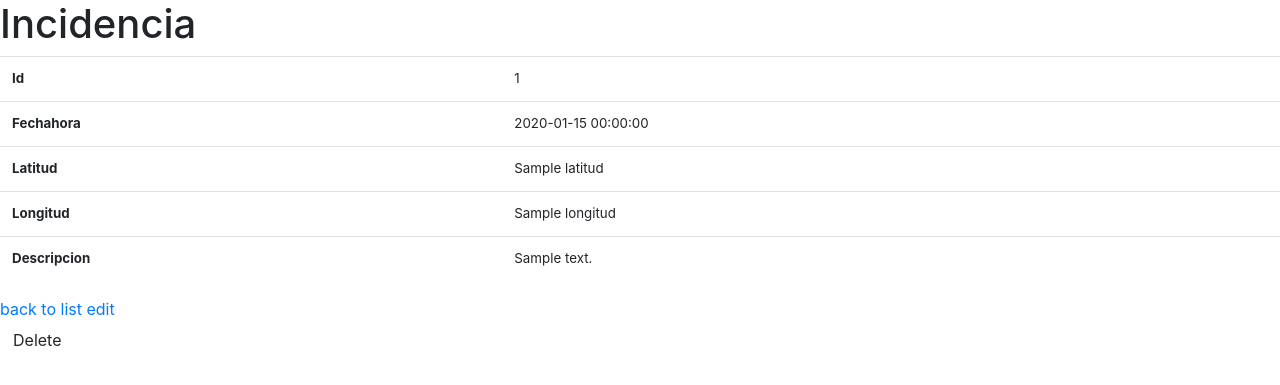
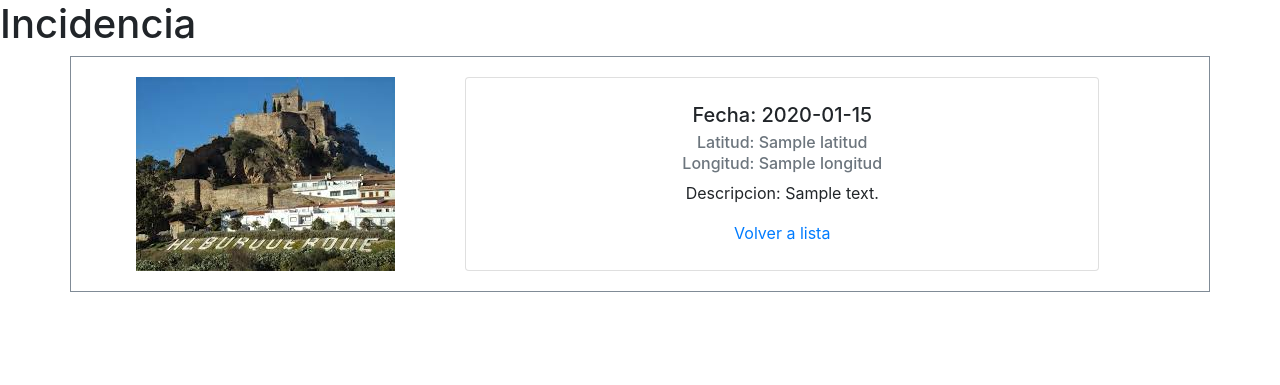
Before and after one commit to ereme/smartquercus, a Symfony app: template templates/incidencia/show.html.twig in a window 1280 px wide. Shown: the part 56-441 px from the top of the page. Run offline with Twig, Linux system fonts and the light colour scheme; the template is opened without the code that fills it: most values are stand-ins (such as "Sample title", 1, 10 or a date in 2020); some libraries are stand-ins or nearby versions.

Commit message:
La lista y el show hecho, falta mejorar el css, solucionado el tema de estado en el formulario

```diff
--- a/assets/css/incidencias-css.css
+++ b/assets/css/incidencias-css.css
@@ -30,3 +30,27 @@
 #incidencias > section > #incidencias-cards{
    padding: 20px;
 }
+
+#incidencias-cards > a > div.card {
+   margin-right: 10px;
+}
+
+/* Vista de la incidencia */
+
+#incidencia-vista > div.row {
+   border: 1px solid #808b96;
+}
+
+#incidencia-vista > div.row > div.col-4, div.col-7{
+   margin-top: 20px;
+   margin-bottom: 20px;
+}
+
+#incidencia-vista > div.row > div.col-7 > div.card > div.card-body{
+   text-align: center;
+   padding: 25px;
+}
+
+#incidencia-vista > div.row > div.col-4 > img.img-fluid{
+   margin-left: 50px;
+}
--- a/templates/incidencia/show.html.twig
+++ b/templates/incidencia/show.html.twig
@@ -1,38 +1,29 @@
 {% extends 'base.html.twig' %}
 
 {% block title %}Incidencia{% endblock %}
+{% block stylesheets %}<link rel="stylesheet" href="{{ asset('build/incidencias-css.css') }}">{% endblock %}
+
 
 {% block body %}
     <h1>Incidencia</h1>
+    <div class="container" id="incidencia-vista">
+        <div class="row">
+            <div class="col-4">
+                <img src="/imagen/alburquerque.jpg" class="img-fluid" alt="Responsive image">
+            </div>
+            <div class="col-7">
+                <div class="card">
+                    <div class="card-body">
+                        <h5 class="card-title">
+                            Fecha: {{ incidencium.fecha ? incidencium.fecha|date('Y-m-d') }}</h5>
+                        <h6 class="card-subtitle mb-2 text-muted">Latitud: {{ incidencium.latitud }}</h6>
+                        <h6 class="card-subtitle mb-2 text-muted">Longitud: {{ incidencium.longitud }}</h6>
+                        <p class="card-text">Descripcion: {{ incidencium.descripcion }}</p>
+                        <a href="{{ path('incidencia_index') }}" class="card-link">Volver a lista</a>
+                    </div>
+                </div>
+            </div>
+        </div>
+    </div>
 
-    <table class="table">
-        <tbody>
-            <tr>
-                <th>Id</th>
-                <td>{{ incidencium.id }}</td>
-            </tr>
-            <tr>
-                <th>Fechahora</th>
-                <td>{{ incidencium.fechahora ? incidencium.fechahora|date('Y-m-d H:i:s') : '' }}</td>
-            </tr>
-            <tr>
-                <th>Latitud</th>
-                <td>{{ incidencium.latitud }}</td>
-            </tr>
-            <tr>
-                <th>Longitud</th>
-                <td>{{ incidencium.longitud }}</td>
-            </tr>
-            <tr>
-                <th>Descripcion</th>
-                <td>{{ incidencium.descripcion }}</td>
-            </tr>
-        </tbody>
-    </table>
-
-    <a href="{{ path('incidencia_index') }}">back to list</a>
-
-    <a href="{{ path('incidencia_edit', {'id': incidencium.id}) }}">edit</a>
-
-    {{ include('incidencia/_delete_form.html.twig') }}
 {% endblock %}
```
Also changed, not shown: src/Controller/IncidenciaController.php (+5 -2 lines), src/Entity/Incidencia.php (+17 -5 lines), src/Form/IncidenciaType.php (+2 -5 lines), src/Repository/IncidenciaRepository.php (+6 -4 lines), templates/incidencia/index.html.twig (+11 -9 lines).
